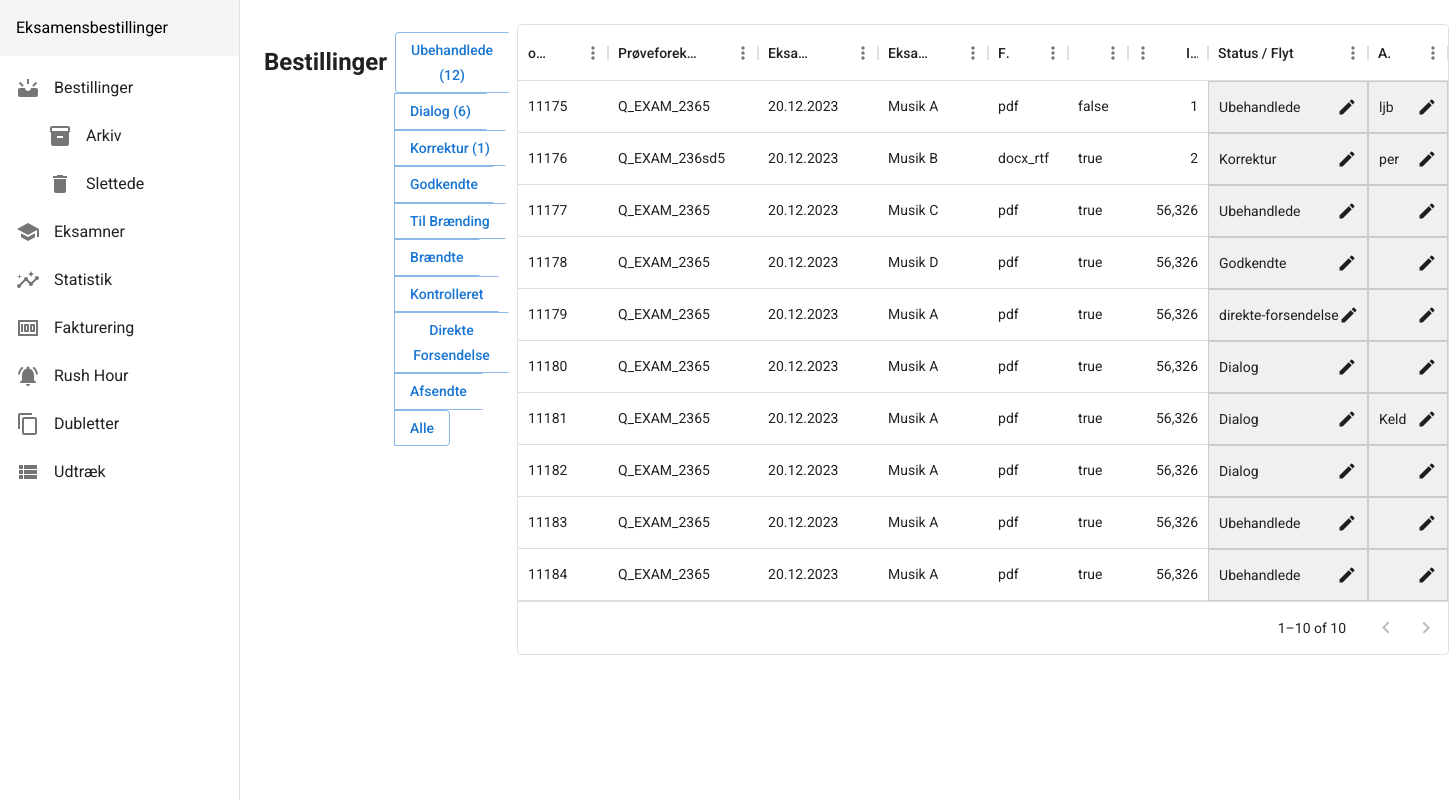
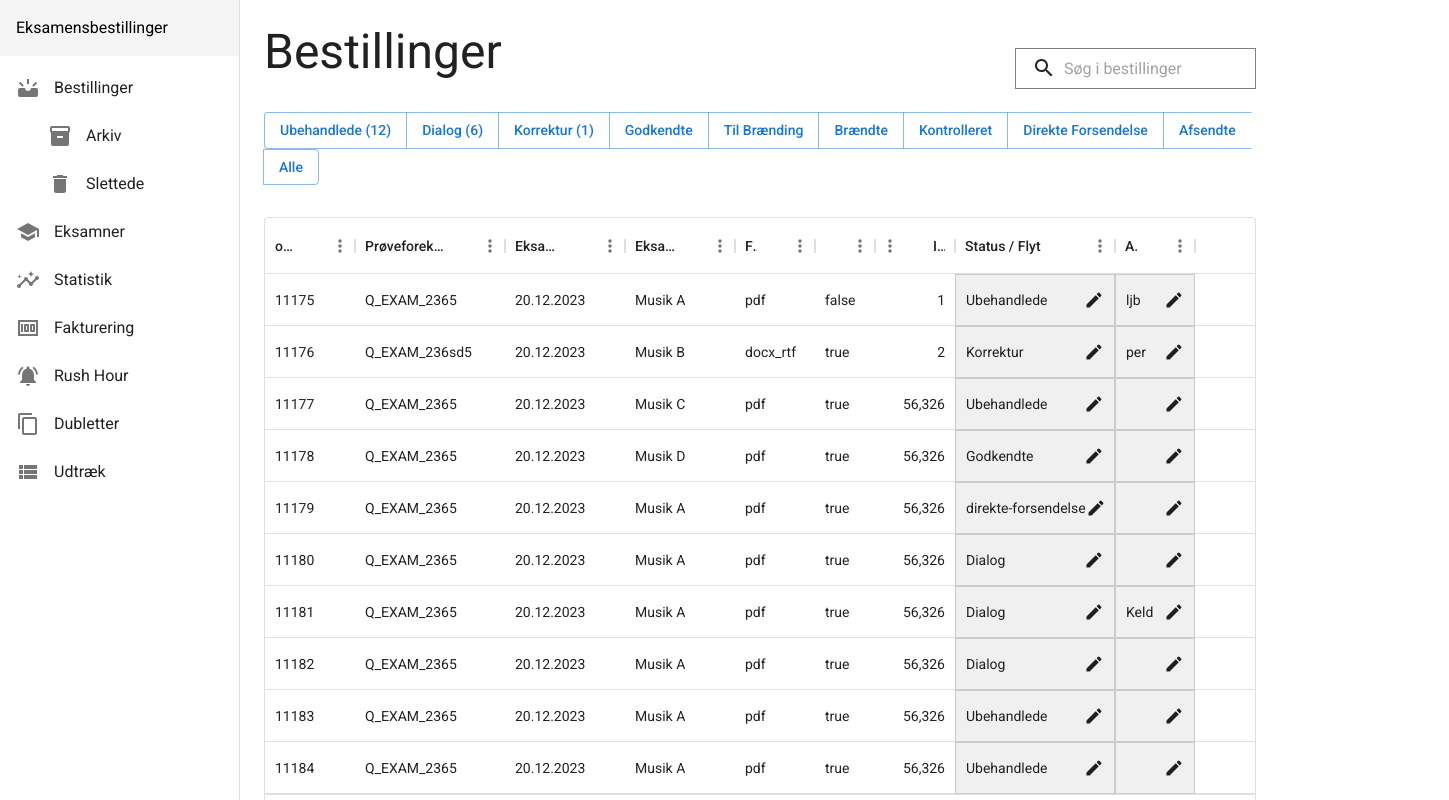
Before and after one commit to lasseclaes/material-next-app-router-ts, a Next.js app: page / in a window 1280 px wide. Shown: the top 800 px of the page, 1449 px wide, since content can reach past the window. Built offline with nearby package versions, Linux system fonts and the light colour scheme.

Commit message:
Searchbox added

```diff
--- a/src/app/page.tsx
+++ b/src/app/page.tsx
@@ -11,15 +11,34 @@ import MediaCard from "@/components/MediaCard";
 import ExamOrdersTable from "@/components/ExamOrdersDataGrid";
 import ExamOrdersDataGrid from "@/components/ExamOrdersDataGrid";
 import Tabsljn from "@/components/Tabsljn";
+import AppBar from "@mui/material/AppBar";
+import { Toolbar, Typography } from "@mui/material";
+import Searchljn from "@/components/Searchljn";
 
 export default function HomePage() {
   return (
     <Box
-      sx={{
-        display: "flex",
-      }}
+      sx={
+        {
+          // display: "flex",
+        }
+      }
     >
-      <h2>Bestillinger</h2>
+      {/* <AppBar position="static" component="header"> */}
+      <Toolbar
+        disableGutters
+        sx={{
+          display: "flex",
+          justifyContent: "space-between",
+          alignItems: "center",
+        }}
+      >
+        <Typography component="h2" variant="h3" sx={{ mb: 4 }}>
+          Bestillinger
+        </Typography>
+        <Searchljn />
+      </Toolbar>
+      {/* </AppBar> */}
       <Tabsljn />
       <ExamOrdersDataGrid />
     </Box>
--- a/src/components/ExamOrdersDataGrid.tsx
+++ b/src/components/ExamOrdersDataGrid.tsx
@@ -282,7 +282,6 @@ export default function ExamOrdersDataGrid() {
         onCellEditStart={handleEditStart}
         // pageSizeOptions={[5, 10, 25, 50]}
         sx={{
-          // Define styles for the .ljn-editable-cell class
           "& .ljn-header-cell": {
             textOverflow: "ellipsis",
             overflow: "hidden",
@@ -297,7 +296,6 @@ export default function ExamOrdersDataGrid() {
           "& .ljn-editable-cell:hover": {
             backgroundColor: "#aaaaaa",
             border: "1px solid #ccc",
-            cursor: "pointer",
           },
         }}
         checkboxSelection={false}
--- /dev/null
+++ b/src/components/Searchljn.tsx
@@ -0,0 +1,67 @@
+"use client";
+
+import { styled, alpha } from "@mui/material/styles";
+import SearchIcon from "@mui/icons-material/Search";
+import InputBase from "@mui/material/InputBase";
+
+const Search = styled("div")(({ theme }) => ({
+  position: "relative",
+  //   borderRadius: theme.shape.borderRadius,
+  backgroundColor: alpha(theme.palette.common.white, 0.15),
+  "&:hover": {
+    backgroundColor: alpha(theme.palette.common.white, 0.25),
+  },
+  marginLeft: 0,
+  width: "100%",
+  [theme.breakpoints.up("sm")]: {
+    marginLeft: theme.spacing(1),
+    width: "auto",
+  },
+}));
+
+const SearchIconWrapper = styled("div")(({ theme }) => ({
+  padding: theme.spacing(0, 2),
+  height: "100%",
+  position: "absolute",
+  pointerEvents: "none",
+  display: "flex",
+  alignItems: "center",
+  justifyContent: "center",
+}));
+
+const StyledInputBase = styled(InputBase)(({ theme }) => ({
+  color: "inherit",
+  "& .MuiInputBase-input": {
+    padding: theme.spacing(1, 1, 1, 0),
+    // vertical padding + font size from searchIcon
+    paddingLeft: `calc(1em + ${theme.spacing(4)})`,
+    transition: theme.transitions.create("width"),
+    width: "100%",
+    [theme.breakpoints.up("sm")]: {
+      width: "14ch",
+      "&:focus": {
+        width: "22ch",
+      },
+    },
+  },
+}));
+
+export default function Searchljn() {
+  return (
+    <Search
+      sx={{
+        border: "1px solid grey",
+      }}
+    >
+      <SearchIconWrapper>
+        <SearchIcon />
+      </SearchIconWrapper>
+      <StyledInputBase
+        placeholder="Søg i bestillinger"
+        inputProps={{ "aria-label": "search" }}
+      />
+    </Search>
+  );
+}
+
+//https://mui.com/material-ui/react-app-bar/#app-bar-with-search-field
--- a/src/components/Tabsljn.tsx
+++ b/src/components/Tabsljn.tsx
@@ -7,19 +7,27 @@ console.log(tabItems);
 export default function Tabsljn() {
   return (
     <Box
-      sx={{
-        display: "flex",
+      sx={
+        {
+          /*      display: "flex",
         flexDirection: "column",
-        alignItems: "center",
+        alignItems: "flex-start",
         "& > *": {
           m: 1,
-        },
-      }}
+        }, */
+        }
+      }
     >
       <ButtonGroup
         variant="outlined"
-        aria-label="outlined button group"
-        sx={{ display: "flex", flexWrap: "wrap" }}
+        aria-label="Filters for exam orders"
+        sx={{
+          display: "flex",
+          justifyContent: "flex-start",
+          flexWrap: "wrap",
+          mb: 4,
+          ml: 0,
+        }}
       >
         {tabItems.map((item) => (
           <Button
```
